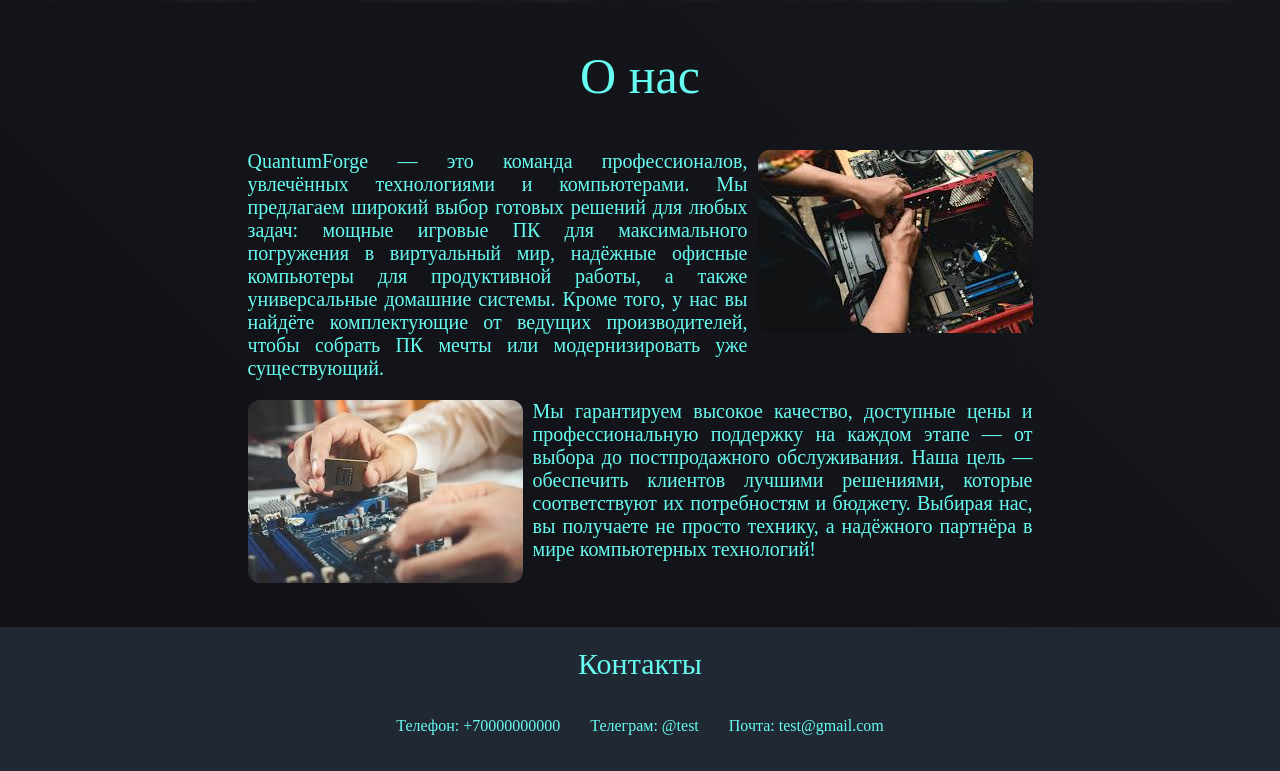
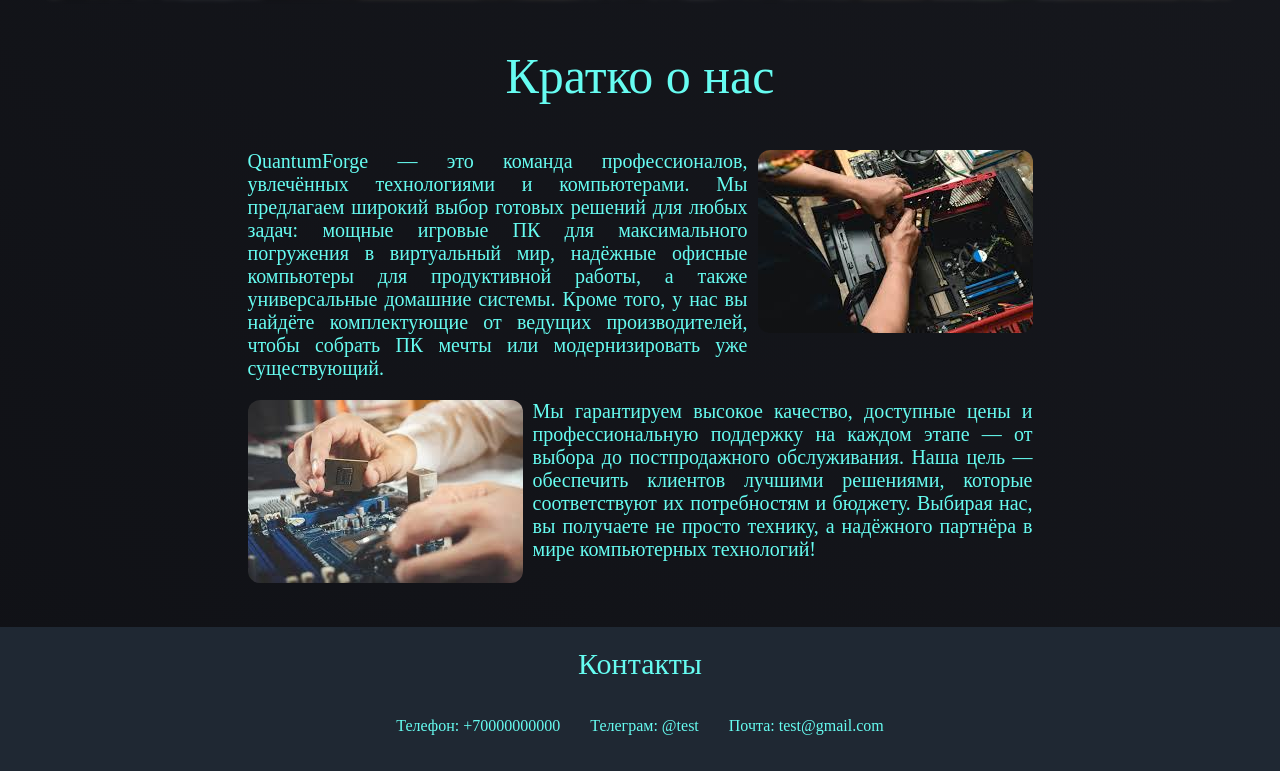
Before and after one commit to LemonIce52/salePCsite, a plain HTML site: page index.html in a window 1280 px wide. Shown: the part 1637-2408 px from the top of the page. Drawn offline with Linux system fonts and the light colour scheme.

Commit message:
init Info page and modificate index file

```diff
--- a/index.html
+++ b/index.html
@@ -194,7 +194,7 @@
     </section>
 
     <section id="info" class="info">
-        <div class="name-block">О нас</div>
+        <div class="name-block">Кратко о нас</div>
         <div class="block-info">
             <div class="text-info">
                 QuantumForge — это команда профессионалов, увлечённых технологиями и компьютерами.
```
Also changed, not shown: Info/info.html (added), Info/infoScripts.js (added), Info/infoStyle.css (added).
